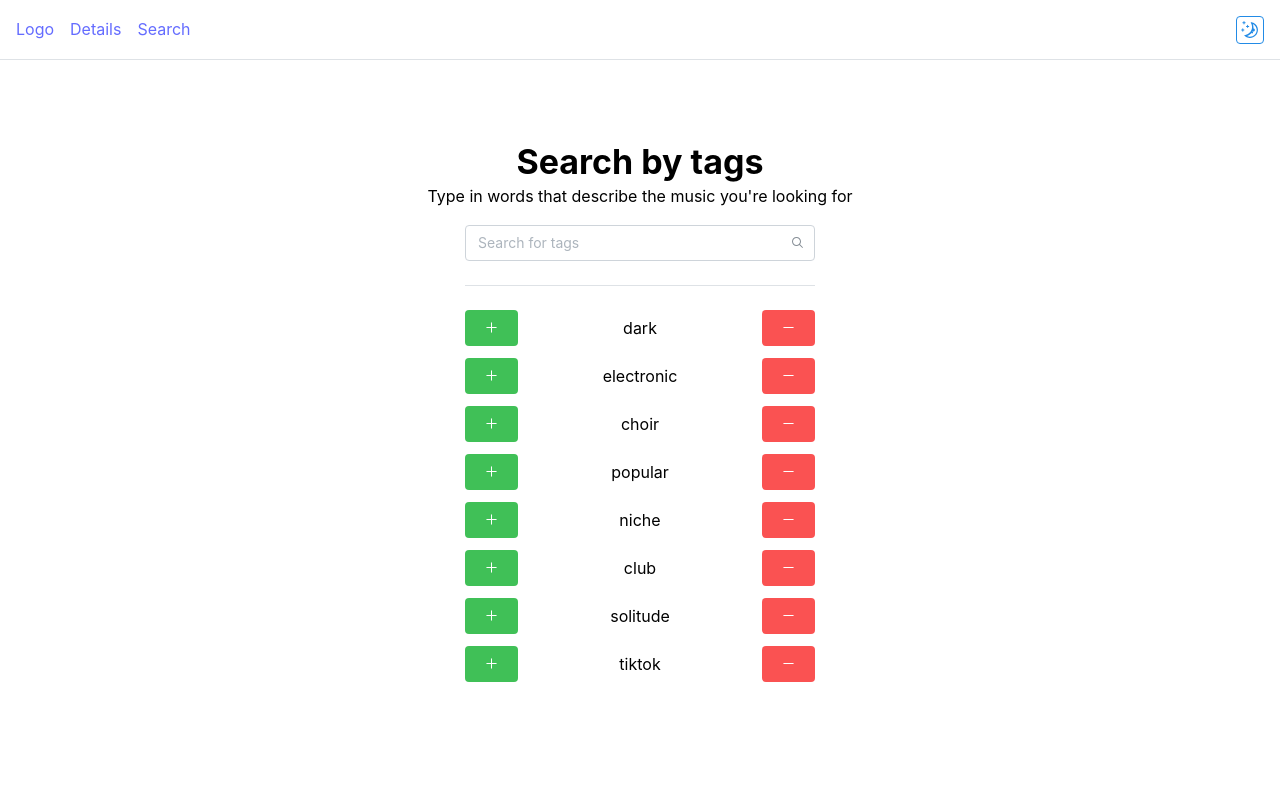
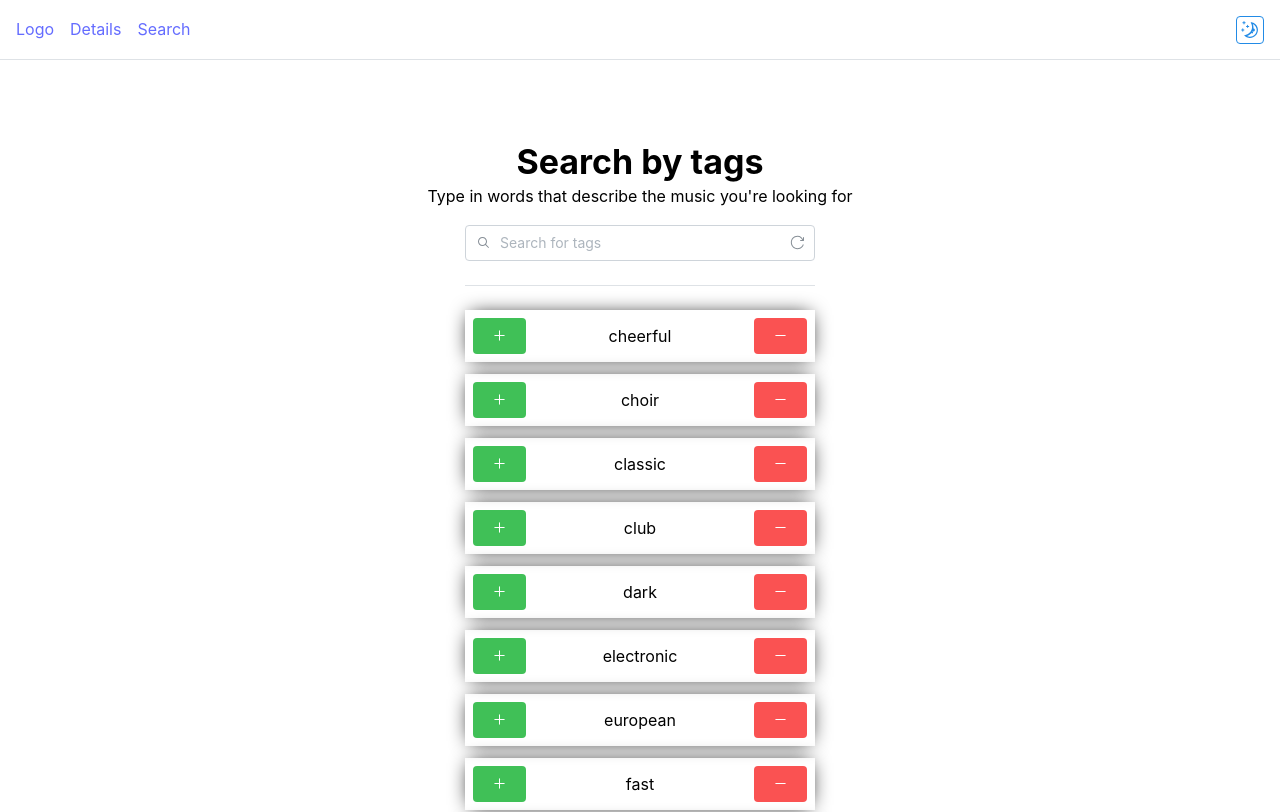
Before and after one commit to jakubgiedzicz/Find-Genre, a React (Vite) app in the folder find-genre.client/: page / in a window 1280 px wide. Shown: the top 812 px of the page. Built offline with nearby package versions, Linux system fonts and the light colour scheme.

Commit message:
tag search logic/sorting

```diff
--- a/find-genre.client/src/Components/HomeTagBox/HomeTagBox.module.css
+++ b/find-genre.client/src/Components/HomeTagBox/HomeTagBox.module.css
@@ -1,5 +1,10 @@
 .container_padding {
   padding: 0.5em 0.5em;
+}
+.container_shadow {
+  -webkit-box-shadow: 0px 0px 20px -5px rgba(0, 0, 0, 1);
+-moz-box-shadow: 0px 0px 20px -5px rgba(0, 0, 0, 1);
+box-shadow: 0px 0px 20px -5px rgba(0, 0, 0, 1);
 }
 .include_dark {
   background: rgb(46,46,46);
--- a/find-genre.client/src/Components/HomeTagBox/HomeTagBox.tsx
+++ b/find-genre.client/src/Components/HomeTagBox/HomeTagBox.tsx
@@ -1,45 +1,67 @@
 import { Button, Group, Text, useMantineColorScheme } from "@mantine/core";
 import { MinusIcon, PlusIcon } from "@radix-ui/react-icons";
 import styles from "./HomeTagBox.module.css";
-import React, { useState } from "react";
 import { ITagData } from "../../Types/hometag";
 interface Props {
-  tag: ITagData,
-  update: (tag: ITagData, state: string) => void
+  tag: ITagData;
+  update: (tag: ITagData, state: string) => void;
 }
 
 const HomeTagBox = (props: Props) => {
+  // eslint-disable-next-line @typescript-eslint/no-unused-vars
   const { colorScheme, setColorScheme } = useMantineColorScheme();
   const tagBackground = () => {
-    if (colorScheme === 'dark'){
-      if (props.tag.state === 'include'){
-        return styles.include_dark + ' ' + styles.container_padding
-      } else if(props.tag.state === 'exclude')return styles.exclude_dark + ' ' + styles.container_padding
+    if (colorScheme === "dark") {
+      if (props.tag.state === "include") {
+        return styles.include_dark;
+      } else if (props.tag.state === "exclude")
+        return styles.exclude_dark;
     } else {
-      if (props.tag.state === 'include'){
-        return styles.include_light + ' ' + styles.container_padding
-      } else if(props.tag.state==='exclude')return styles.exclude_light + ' ' + styles.container_padding
+      if (props.tag.state === "include") {
+        return styles.include_light;
+      } else if (props.tag.state === "exclude")
+        return styles.exclude_light;
     }
-  }
+  };
   const buttonVariant = () => {
-    if(colorScheme === 'dark'){
-      return 'light'
-    } else return 'filled'
-  }
+    if (colorScheme === "dark") {
+      return "light";
+    } else return "filled";
+  };
   const handleClick = (status: string) => {
-    if(status === 'include'){
-      props.update(props.tag, 'include')
+    if (status === "include") {
+      if (props.tag.state === "include") {
+        props.update(props.tag, "default");
+      } else {
+        props.update(props.tag, "include");
+      }
     } else {
-      props.update(props.tag, 'exclude')
+      if (props.tag.state === "exclude") {
+        props.update(props.tag, "default");
+      } else {
+        props.update(props.tag, "exclude");
+      }
     }
-  }
+  };
 
   return (
     <>
-      <Group justify="space-between" classNames={{root: tagBackground()}}>
-        <Button variant={buttonVariant()} color="green" onClick={() => handleClick('include')}><PlusIcon /></Button>
+      <Group justify="space-between" className={tagBackground() + " " + styles.container_padding + ' ' + styles.container_shadow}>
+        <Button
+          variant={buttonVariant()}
+          color="green"
+          onClick={() => handleClick("include")}
+        >
+          <PlusIcon />
+        </Button>
         <Text>{props.tag.value}</Text>
-        <Button variant={buttonVariant()} color="red" onClick={() => handleClick('exclude')}><MinusIcon /></Button>
+        <Button
+          variant={buttonVariant()}
+          color="red"
+          onClick={() => handleClick("exclude")}
+        >
+          <MinusIcon />
+        </Button>
       </Group>
     </>
   );
--- /dev/null
+++ b/find-genre.client/src/Components/ReloadSearch/ReloadSearch.module.css
@@ -0,0 +1,3 @@
+.icon {
+  cursor: pointer;
+}
--- /dev/null
+++ b/find-genre.client/src/Components/ReloadSearch/ReloadSearch.tsx
@@ -0,0 +1,16 @@
+import { ReloadIcon } from "@radix-ui/react-icons";
+import styles from './ReloadSearch.module.css'
+
+type Props = {
+  handleReload: () => void;
+};
+
+const ReloadSearch = (props: Props) => {
+  return (
+    <>
+      <ReloadIcon onClick={() => props.handleReload()} className={styles.icon} />
+    </>
+  );
+};
+
+export default ReloadSearch;
--- a/find-genre.client/src/Pages/Home/Home.tsx
+++ b/find-genre.client/src/Pages/Home/Home.tsx
@@ -1,50 +1,44 @@
-import {
-  Box,
-  Button,
-  Divider,
-  Flex,
-  Grid,
-  InputBase,
-  Pill,
-  Stack,
-  Text,
-  TextInput,
-  Title,
-} from "@mantine/core";
-import { useEffect, useState } from "react";
+import { Box, Divider, Stack, Text, TextInput, Title } from "@mantine/core";
+import { useState } from "react";
 import { MagnifyingGlassIcon } from "@radix-ui/react-icons";
 import HomeTagBox from "../../Components/HomeTagBox/HomeTagBox";
 import { ITagData } from "../../Types/hometag";
+import ReloadSearch from "../../Components/ReloadSearch/ReloadSearch";
 
 function Home() {
-  const icon = <MagnifyingGlassIcon />;
   const [value, setValue] = useState("");
   const [tags, setTags] = useState<ITagData[]>([
-    { value: "dark", id: 1, state: 'default' },
-    { value: "electronic", id: 2, state: 'default' },
-    { value: "choir", id: 3, state: 'default' },
-    { value: "popular", id: 4, state: 'default' },
-    { value: "niche", id: 5, state: 'default' },
-    { value: "club", id: 6, state: 'default' },
-    { value: "solitude", id: 7, state: 'default' },
-    { value: "tiktok", id: 8, state: 'default' },
-    { value: "fast", id: 9, state: 'default' },
-    { value: "slow", id: 10, state: 'default' },
-    { value: "cheerful", id: 11, state: 'default' },
-    { value: "old", id: 12, state: 'default' },
-    { value: "classic", id: 13, state: 'default' },
-    { value: "western", id: 14, state: 'default' },
-    { value: "korean", id: 15, state: 'default' },
-    { value: "european", id: 16, state: 'default' },
+    { value: "cheerful", id: 11, state: "default" },
+    { value: "choir", id: 3, state: "default" },
+    { value: "classic", id: 13, state: "default" },
+    { value: "club", id: 6, state: "default" },
+    { value: "dark", id: 1, state: "default" },
+    { value: "electronic", id: 2, state: "default" },
+    { value: "european", id: 16, state: "default" },
+    { value: "fast", id: 9, state: "default" },
+    { value: "korean", id: 15, state: "default" },
+    { value: "niche", id: 5, state: "default" },
+    { value: "old", id: 12, state: "default" },
+    { value: "popular", id: 4, state: "default" },
+    { value: "slow", id: 10, state: "default" },
+    { value: "solitude", id: 7, state: "default" },
+    { value: "tiktok", id: 8, state: "default" },
+    { value: "western", id: 14, state: "default" },
   ]);
   const updateTag = (tag: ITagData, state: string) => {
-    const newTags = [...tags]
-    const update = newTags.find(
-      a => a.id === tag.id
-    )
-    update!.state = state
-    setTags(newTags)
-  }
+    const newTags = [...tags];
+    const update = newTags.find((a) => a.id === tag.id);
+    update!.state = state;
+    setTags(newTags);
+  };
+  const handleReload = () => {
+    const newTags = tags.map((tag) => ({
+      value: tag.value,
+      id: tag.id,
+      state: "default",
+    }));
+    setTags(newTags);
+  };
   return (
     <>
       <Stack pt="4em" align="center">
@@ -59,12 +53,23 @@ function Home() {
             placeholder="Search for tags"
             value={value}
             onChange={(event) => setValue(event.currentTarget.value)}
-            rightSection={icon}
+            rightSection={<ReloadSearch handleReload={handleReload} />}
+            leftSection={<MagnifyingGlassIcon />}
           />
           <Divider my="sm" />
-          {tags.slice(0, 8).map((tag) => (
-            <HomeTagBox tag={tag} update={updateTag}/>
-          ))}
+          {tags.map(
+            (tag) =>
+              tag.state != "default" && (
+                <HomeTagBox tag={tag} update={updateTag} key={"1" + tag.id} />
+              )
+          )}
+          {tags.map(
+            (tag) =>
+              tag.state != "default" ||
+              (tag.value.includes(value) && tag.state === "default" && (
+                <HomeTagBox tag={tag} update={updateTag} key={"0" + tag.id} />
+              ))
+          )}
         </Stack>
       </Stack>
     </>
```
